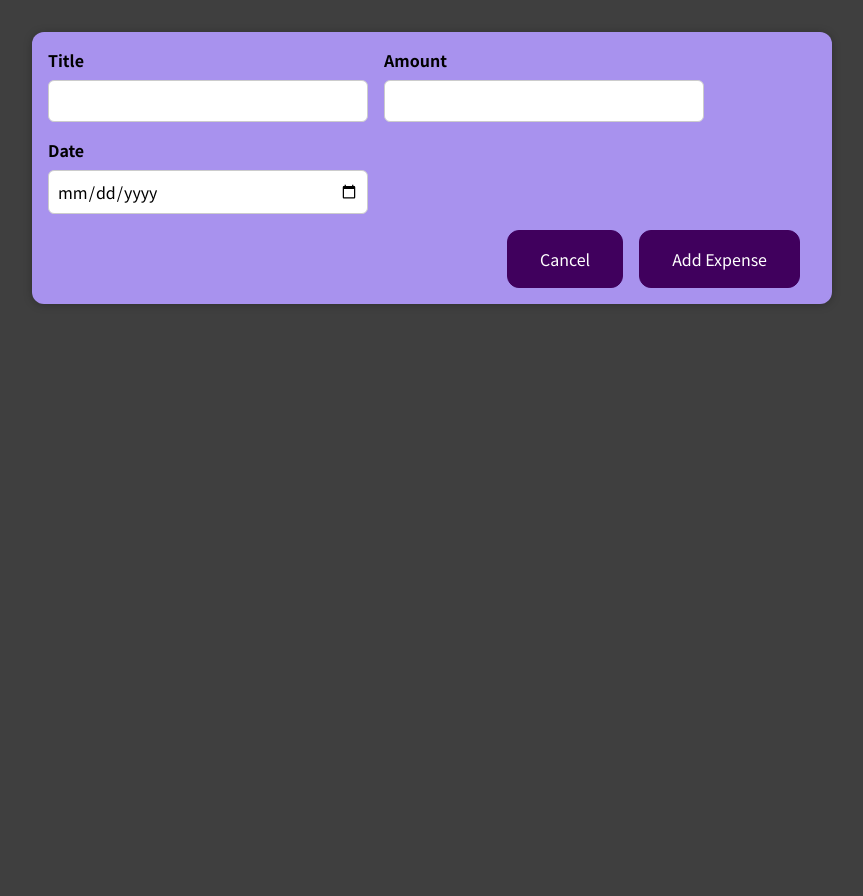
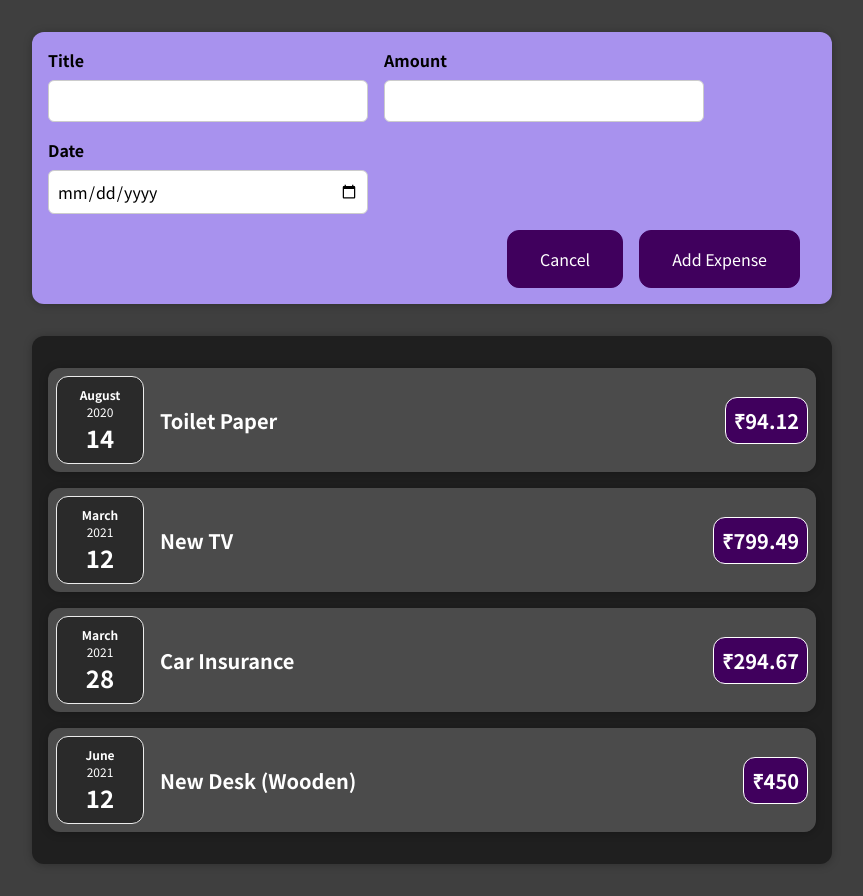
Before and after one commit to sumeet1396/expense-tracker, a React (Create React App) app: page / in a window 1280 px wide. Shown: the whole page, without its empty margins (208-1071 px from the left). Before the commit the page ends 800 px from the top, so only its background shows below. Built offline with nearby package versions, Linux system fonts and the light colour scheme.

Commit message:
expense list UI added

```diff
--- a/src/App.css
+++ b/src/App.css
@@ -1,12 +1,7 @@
 @import url('https://fonts.googleapis.com/css2?family=Noto+Sans+JP:wght@400;700&display=swap');
 
-* {
-  box-sizing: border-box;
-}
-
-html {
-  font-family: 'Noto Sans JP', sans-serif;
-}
+* { box-sizing: border-box; }
+html { font-family: 'Noto Sans JP', sans-serif; }
 
 body {
   margin: 0;
@@ -62,19 +57,122 @@ body {
 
 .new-expense-input label {
   font-weight: bold;
-  margin-bottom: 0.5rem;
+  margin-bottom: .5rem;
   display: block;
 }
 
 .new-expense-input input {
   font: inherit;
-  padding: 0.5rem;
+  padding: .5rem;
   border-radius: 6px;
   border: 1px solid #ccc;
   width: 20rem;
   max-width: 100%;
 }
 
-.new-expense-btns {
-  text-align: right;
+.new-expense-btns { text-align: right; }
+
+.expenses {
+  padding: 1rem;
+  background-color: rgb(31, 31, 31);
+  margin: 2rem auto;
+  width: 50rem;
+  max-width: 95%;
 }
+
+.card {
+  border-radius: 12px;
+  box-shadow: 0 1px 8px rgba(0, 0, 0, 0.25);
+}
+
+.expenses-list {
+  list-style: none;
+  padding: 0;
+}
+
+.expenses-list-fallback {
+  color: white;
+  text-align: center;
+}
+
+.expense-item {
+  display: flex;
+  justify-content: space-between;
+  align-items: center;
+  padding: .5rem;
+  margin: 1rem 0;
+  background-color: #4b4b4b;
+}
+
+.expense-item-title {
+  display: flex;
+  flex-direction: column;
+  gap: 1rem;
+  align-items: flex-end;
+  flex-flow: column-reverse;
+  justify-content: flex-start;
+  flex: 1;
+}
+
+.expense-item h2 {
+  color: #3a3a3a;
+  font-size: 1rem;
+  flex: 1;
+  margin: 0 1rem;
+  color: white;
+}
+
+.expense-item-price {
+  font-size: 1rem;
+  font-weight: bold;
+  color: white;
+  background-color: #40005d;
+  border: 1px solid white;
+  padding: .5rem;
+  border-radius: 12px;
+}
+
+@media (min-width: 580px) {
+  .expense-item-title {
+    flex-direction: row;
+    align-items: center;
+    justify-content: flex-start;
+    flex: 1;
+  }
+
+  .expense-item-title h2 {
+    font-size: 1.25rem;
+  }
+
+  .expense-item-price {
+    font-size: 1.25rem;
+    padding: .5rem .5rem;
+  }
+}
+
+.expense-date {
+  display: flex;
+  flex-direction: column;
+  width: 5.5rem;
+  height: 5.5rem;
+  border: 1px solid #ececec;
+  background-color: #2a2a2a;
+  color: white;
+  border-radius: 12px;
+  align-items: center;
+  justify-content: center;
+}
+
+.expense-date-month {
+  font-size: 0.75rem;
+  font-weight: bold;
+}
+
+.expense-date-year {
+  font-size: 0.75rem;
+}
+
+.expense-date-day {
+  font-size: 1.5rem;
+  font-weight: bold;
+}
--- a/src/App.js
+++ b/src/App.js
@@ -1,11 +1,36 @@
 import React, { Fragment } from 'react';
 import NewExpenses from './Component/NewExpenses/NewExpenses';
+import Expnses from './Component/Expenses/Expenses'
 import './App.css';
 
 function App() {
+
+  const expenses = [
+    {
+      id: 'e1',
+      title: 'Toilet Paper',
+      amount: 94.12,
+      date: new Date(2020, 7, 14),
+    },
+    { id: 'e2', title: 'New TV', amount: 799.49, date: new Date(2021, 2, 12) },
+    {
+      id: 'e3',
+      title: 'Car Insurance',
+      amount: 294.67,
+      date: new Date(2021, 2, 28),
+    },
+    {
+      id: 'e4',
+      title: 'New Desk (Wooden)',
+      amount: 450,
+      date: new Date(2021, 5, 12),
+    },
+  ];
+  console.log(expenses);
   return (
     <Fragment>
       <NewExpenses />
+      <Expnses items={expenses} />
     </Fragment>
   );
 }
--- /dev/null
+++ b/src/Component/Expenses/ExpenseDate.js
@@ -0,0 +1,18 @@
+import React from 'react';
+
+
+const ExpenseDate = (props) => {
+  const month = props.date.toLocaleString('en-US', { month: 'long' });
+  const day = props.date.toLocaleString('en-US', { day: '2-digit' });
+  const year = props.date.getFullYear();
+
+  return (
+    <div className='expense-date'>
+      <div className='expense-date-month'>{month}</div>
+      <div className='expense-date-year'>{year}</div>
+      <div className='expense-date-day'>{day}</div>
+    </div>
+  );
+};
+
+export default ExpenseDate;
--- /dev/null
+++ b/src/Component/Expenses/ExpenseItem.js
@@ -0,0 +1,19 @@
+import React from 'react';
+import ExpenseDate from './ExpenseDate';
+import Card from '../UI/Card';
+
+const ExpenseItem = (props) => {
+  return (
+    <li>
+      <Card className='expense-item'>
+        <ExpenseDate date={props.date} />
+        <div className='expense-item-title'>
+          <h2>{props.title}</h2>
+          <div className='expense-item-price'>₹{props.amount}</div>
+        </div>
+      </Card>
+    </li>
+  );
+};
+
+export default ExpenseItem;
--- /dev/null
+++ b/src/Component/Expenses/Expenses.js
@@ -0,0 +1,13 @@
+import React, { useState } from 'react';
+import Card from '../UI/Card';
+import ExpensesList from './ExpensesList';
+
+const Expenses = (props) => {
+	console.log(props.expenses);
+	return (
+		<Card className='expenses'>
+			<ExpensesList items={props.items}/>
+		</Card>
+	);
+}
+export default Expenses;
--- /dev/null
+++ b/src/Component/Expenses/ExpensesList.js
@@ -0,0 +1,24 @@
+import React from 'react';
+import ExpenseItem from './ExpenseItem';
+
+
+const ExpensesList = (props) => {
+  if (props.items.length === 0) {
+    return <h2 className='expenses-list-fallback'>Found no expenses.</h2>;
+  }
+
+  return (
+    <ul className='expenses-list'>
+      {props.items.map((expense) => (
+        <ExpenseItem
+          key={expense.id}
+          title={expense.title}
+          amount={expense.amount}
+          date={expense.date}
+        />
+      ))}
+    </ul>
+  );
+};
+
+export default ExpensesList;
--- /dev/null
+++ b/src/Component/UI/Card.js
@@ -0,0 +1,9 @@
+import React from 'react';
+
+const Card = (props) => {
+  const classes = 'card ' + props.className;
+
+  return <div className={classes}>{props.children}</div>;
+};
+
+export default Card;
```
